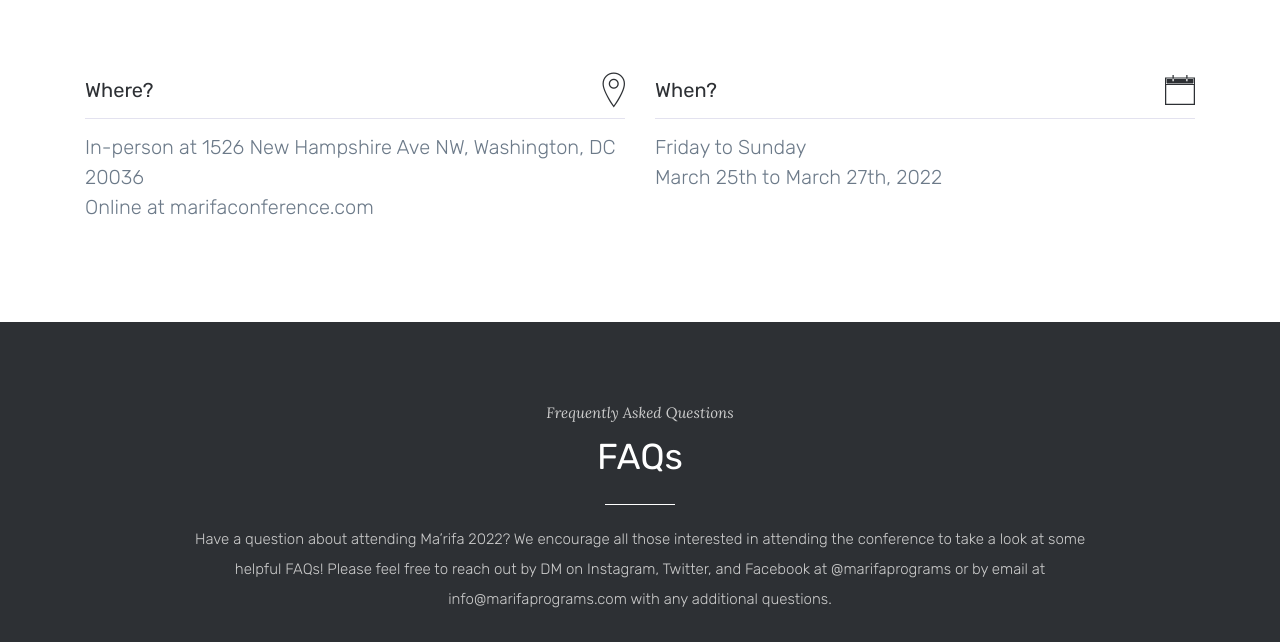
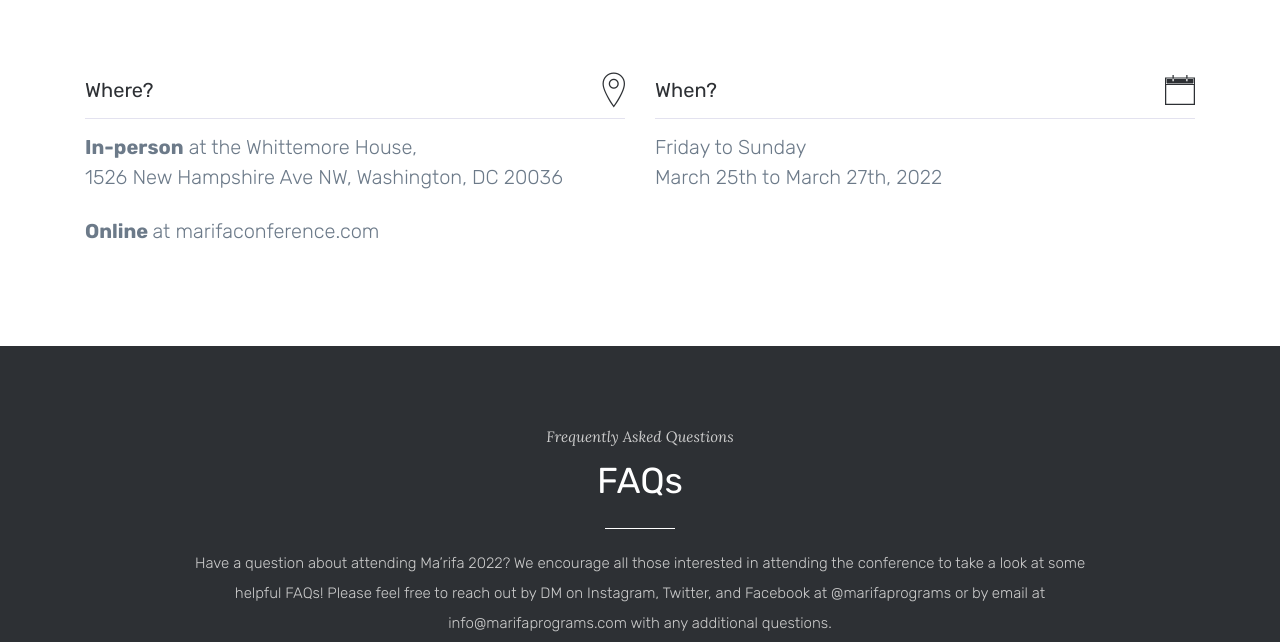
Before and after one commit to ahmedali929/marifa2022, a plain HTML site: page index.html in a window 1280 px wide. Shown: the part 2560-3202 px from the top of the page. Drawn offline with Linux system fonts and the light colour scheme; some packages are replaced by stand-ins of ours; files whose address does not match are found by name.

Commit message:
Add files via upload

```diff
--- a/index.html
+++ b/index.html
@@ -142,8 +142,8 @@
 					<div class="row">
 						<div class="col-lg-6">
 							<h2>Where? <i class="ionicons ion-ios-location-outline"></i></h2>
-							<p>In-person at 1526 New Hampshire Ave NW, Washington, DC 20036 </p>
-							<p>Online at marifaconference.com </p>
+							<p><span style="font-weight: 600; ">In-person</span> at the Whittemore House,<br>1526 New Hampshire Ave NW, Washington, DC 20036 </p><br>
+							<p><span style="font-weight: 600; ">Online </span> at marifaconference.com </p>
 						</div>
 						<div class="col-lg-6">
 							<h2>When? <i class="ionicons ion-ios-calendar-outline"></i></h2>
```
